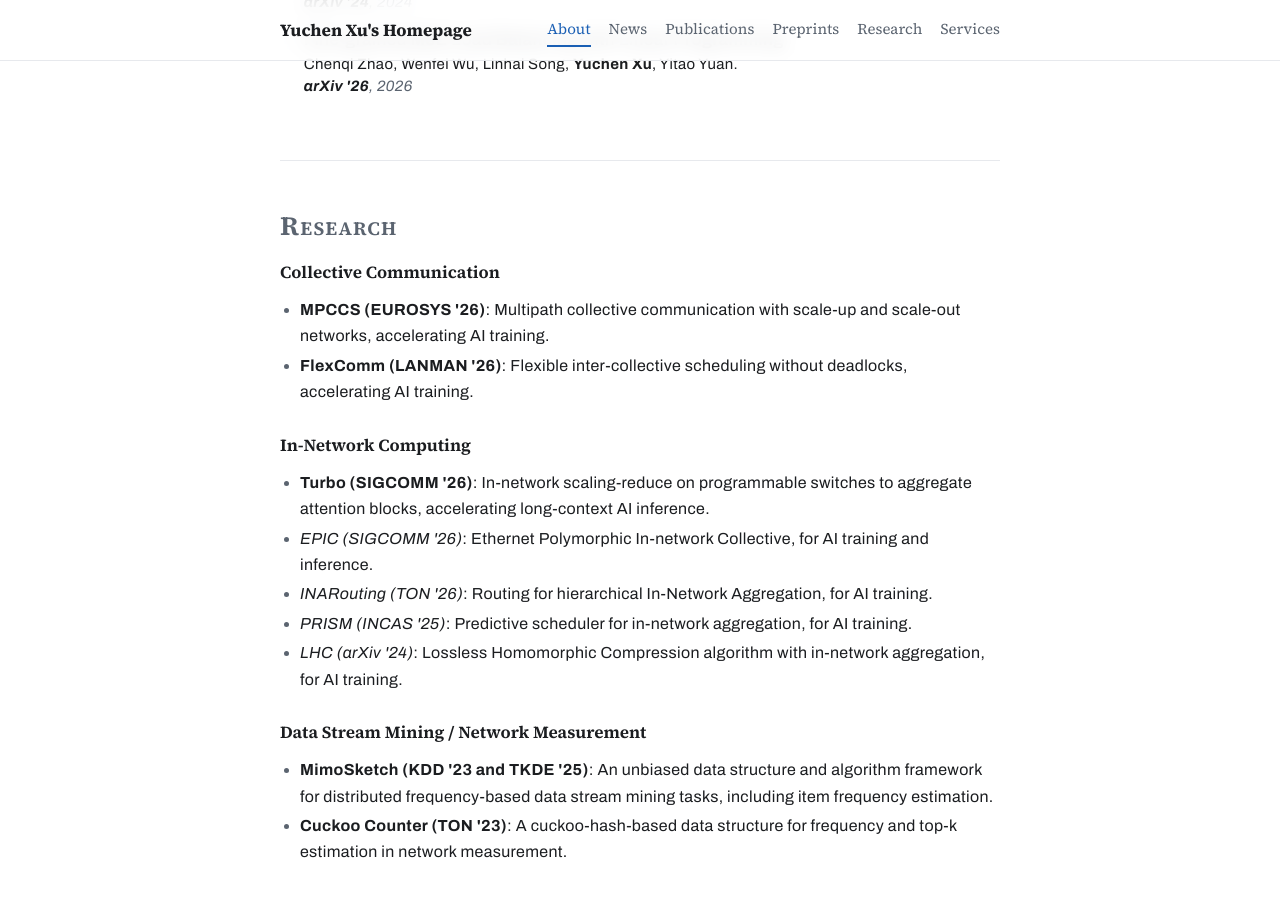
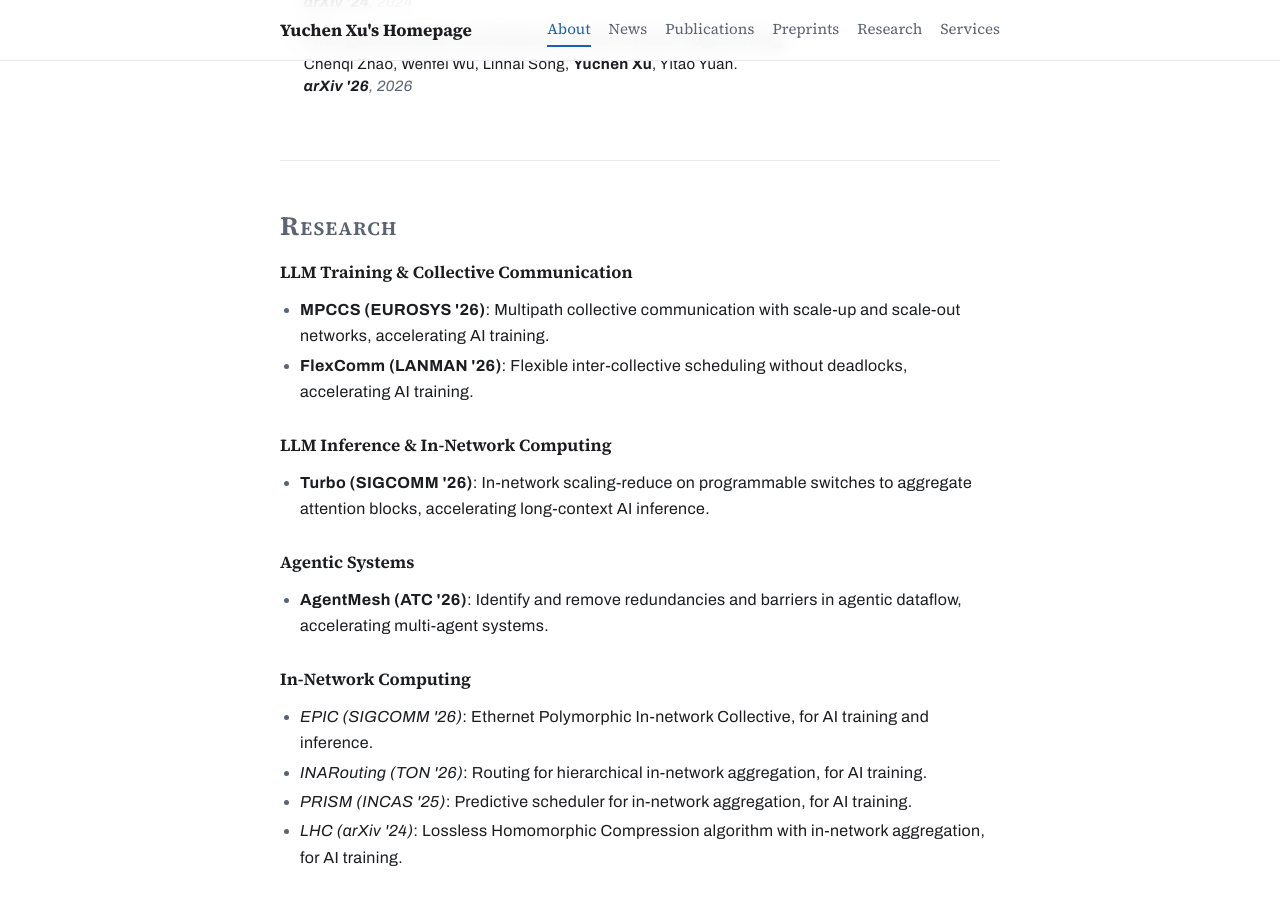
Before and after one commit to xu-yuchen/xu-yuchen.github.io, a Jekyll site: the page built from index.html, in a window 1280 px wide and 900 px high, scrolled down 2352 px. Built offline with Jekyll 4.4.1, drawn with Linux system fonts in a browser that asks for light colours.

Commit message:
Update research.yml

```diff
--- a/_data/research.yml
+++ b/_data/research.yml
@@ -6,7 +6,7 @@
 #   image   (optional) — path under assets/img/, e.g. /assets/img/theme1.png
 #   links   (optional) — page and/or code
 
-- title: "Collective Communication"
+- title: "LLM Training & Collective Communication"
   #blurb: >
     #A one- or two-sentence description of this line of work: the question you
     #study, why it matters, and the angle you take.
@@ -14,13 +14,20 @@
     - "<strong>MPCCS (EUROSYS '26)</strong>: Multipath collective communication with scale-up and scale-out networks, accelerating AI training."
     - "<strong>FlexComm (LANMAN '26)</strong>: Flexible inter-collective scheduling without deadlocks, accelerating AI training."
 
+- title: "LLM Inference & In-Network Computing"
+  items:
+    - "<strong>Turbo (SIGCOMM '26)</strong>: In-network scaling-reduce on programmable switches to aggregate attention blocks, accelerating long-context AI inference."
+
+- title: "Agentic Systems"
+  items:
+    - "<strong>AgentMesh (ATC '26)</strong>: Identify and remove redundancies and barriers in agentic dataflow, accelerating multi-agent systems."
+
 - title: "In-Network Computing"
   #blurb: >
     #Another short description. Keep these concise — link out for details.
   items:
-    - "<strong>Turbo (SIGCOMM '26)</strong>: In-network scaling-reduce on programmable switches to aggregate attention blocks, accelerating long-context AI inference."
     - "<em>EPIC (SIGCOMM '26)</em>: Ethernet Polymorphic In-network Collective, for AI training and inference."
-    - "<em>INARouting (TON '26)</em>: Routing for hierarchical In-Network Aggregation, for AI training."
+    - "<em>INARouting (TON '26)</em>: Routing for hierarchical in-network aggregation, for AI training."
     - "<em>PRISM (INCAS '25)</em>: Predictive scheduler for in-network aggregation, for AI training."
     - "<em>LHC (arXiv '24)</em>: Lossless Homomorphic Compression algorithm with in-network aggregation, for AI training."
 
```
